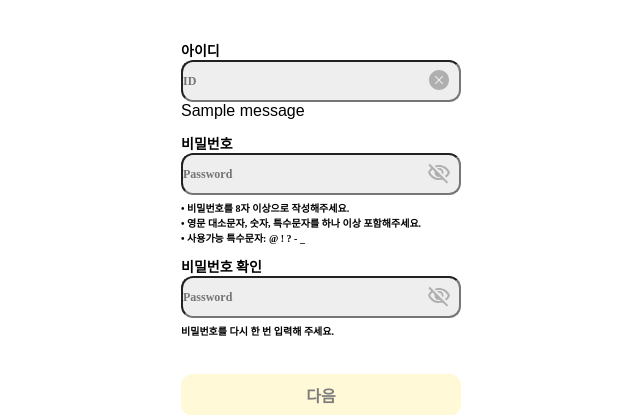
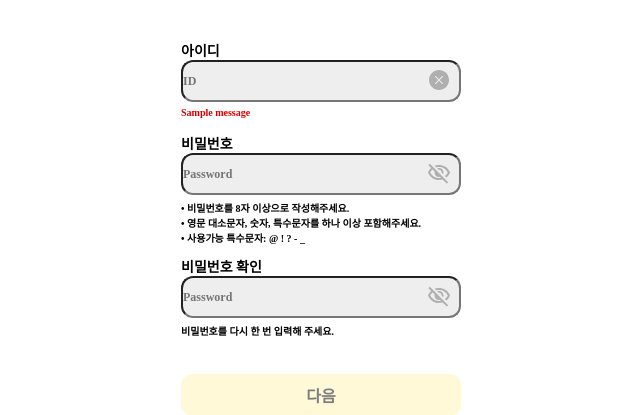
Before and after one commit to LikeLion-at-DGU/2024-simba-1--Undugi, a Django app: page /accounts/signup/ in a window 1280 px wide. Shown: the part 292-707 px from the top of the page, without its empty margins (319-959 px from the left). Run offline with Django 5.2, Linux system fonts and the light colour scheme; tables that the repository leaves empty hold one stand-in row (values such as "Sample post"); one stand-in notice (Sample message) is shown; some web fonts are replaced.

Commit message:
🐛 fix:loginmodal_0625_hyon

```diff
--- a/project/accounts/templates/accounts/signup.html
+++ b/project/accounts/templates/accounts/signup.html
@@ -43,9 +43,11 @@
                     <path fill-rule="evenodd" clip-rule="evenodd" d="M22 12C22 17.523 17.523 22 12 22C6.477 22 2 17.523 2 12C2 6.477 6.477 2 12 2C17.523 2 22 6.477 22 12ZM8.111 15.889C8.01726 15.7952 7.96461 15.6681 7.96461 15.5355C7.96461 15.4029 8.01726 15.2758 8.111 15.182L11.293 12L8.111 8.818C8.01992 8.7237 7.96952 8.5974 7.97066 8.4663C7.9718 8.3352 8.02439 8.20979 8.11709 8.11709C8.20979 8.02439 8.3352 7.9718 8.4663 7.97066C8.5974 7.96952 8.7237 8.01992 8.818 8.111L12 11.293L15.182 8.111C15.2763 8.01992 15.4026 7.96952 15.5337 7.97066C15.6648 7.9718 15.7902 8.02439 15.8829 8.11709C15.9756 8.20979 16.0282 8.3352 16.0293 8.4663C16.0305 8.5974 15.9801 8.7237 15.889 8.818L12.707 12L15.889 15.182C15.9801 15.2763 16.0305 15.4026 16.0293 15.5337C16.0282 15.6648 15.9756 15.7902 15.8829 15.8829C15.7902 15.9756 15.6648 16.0282 15.5337 16.0293C15.4026 16.0305 15.2763 15.9801 15.182 15.889L12 12.707L8.818 15.889C8.72424 15.9827 8.59708 16.0354 8.4645 16.0354C8.33192 16.0354 8.20476 15.9827 8.111 15.889Z" fill="#AFAFAF"/>
                 </svg>
             </div>
-            {% for message in messages %}
-              {{ message }}
-            {% endfor %}
+            <span class="error-message">
+                {% for message in messages %}
+                {{ message }}
+                {% endfor %}
+            </span>
           </div>
           <div class="pwsection">
             <i class="pwtxt">비밀번호</i>
--- a/project/project/static/css/accounts/signup.css
+++ b/project/project/static/css/accounts/signup.css
@@ -433,3 +433,12 @@ body {
   text-decoration: none;
   cursor: pointer;
 }
+
+.error-message {
+  color: #d80000;
+  font-family: Pretendard;
+  font-size: 10px;
+  font-style: normal;
+  font-weight: 600;
+  line-height: normal;
+}
--- a/project/project/static/css/ranking/ranking.css
+++ b/project/project/static/css/ranking/ranking.css
@@ -73,7 +73,8 @@ body {
 .body {
   display: flex;
   flex-direction: column;
-  width: 100%;
+  width: 430px;
+  height: 596px;
   padding: 31px 0;
 }
 
```
